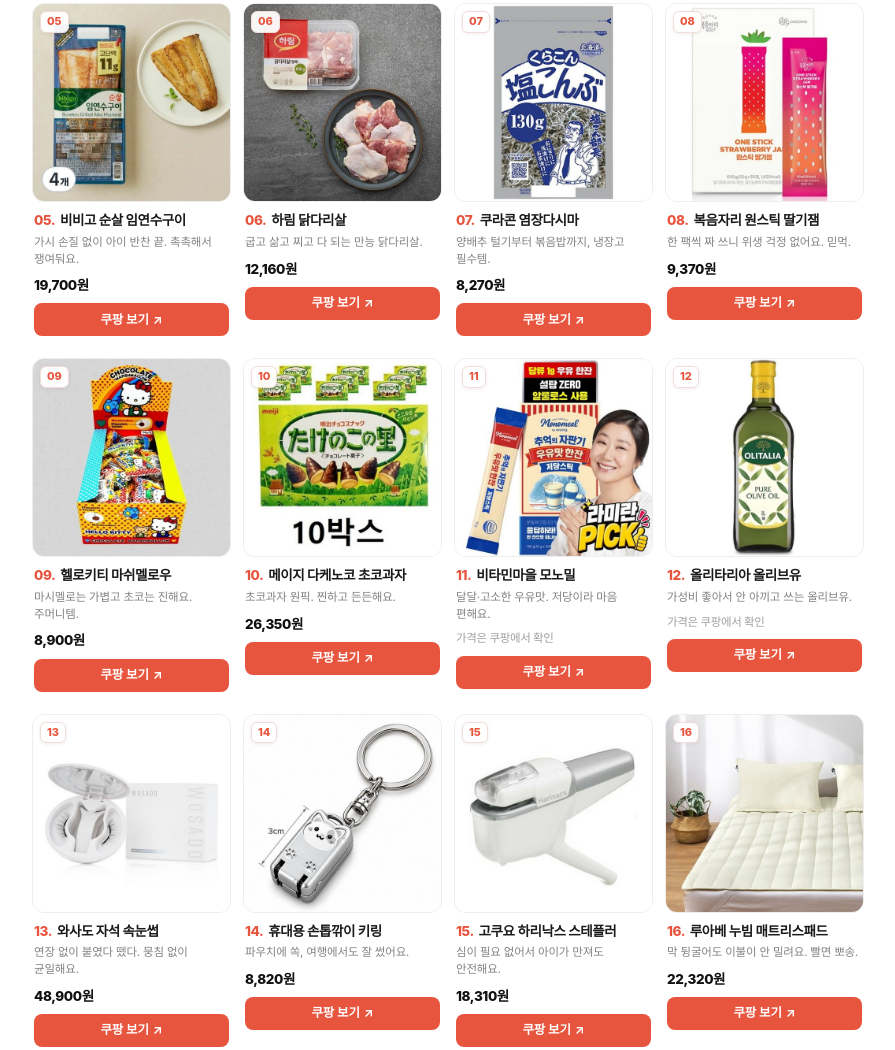
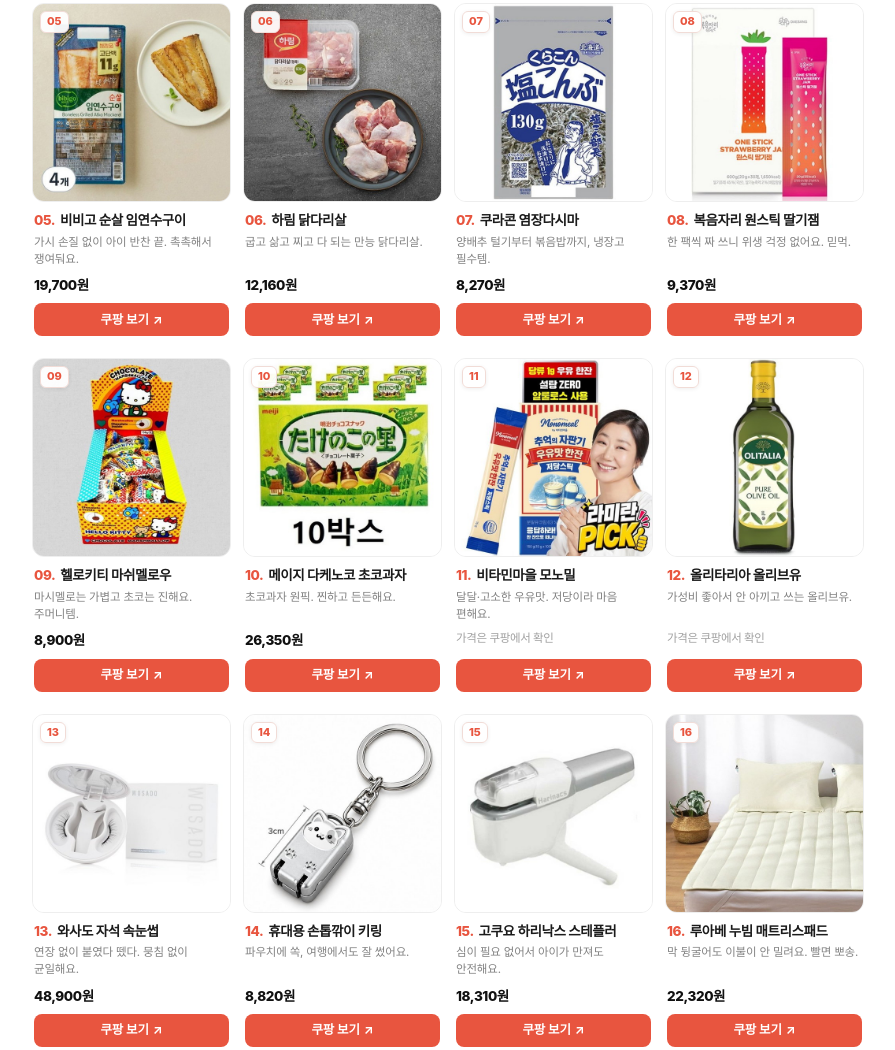
Before and after one commit to hachohee/picks, a plain HTML site: page index.html in a window 1280 px wide. Shown: the part 795-1845 px from the top of the page, without its empty margins (192-1087 px from the left). Drawn offline with Linux system fonts and the light colour scheme.

Commit message:
카드 가격·버튼 높이 정렬(한 줄 후기 2줄 고정)

```diff
--- a/index.html
+++ b/index.html
@@ -177,17 +177,18 @@
   .name .n{color:var(--brand);font-weight:800;margin-right:2px}
   .quote{
     margin:4px 0 0;
+    min-height:2.9em;
     font-size:11.5px;line-height:1.45;color:#828282;letter-spacing:-.015em;
     display:-webkit-box;-webkit-line-clamp:2;-webkit-box-orient:vertical;overflow:hidden;
   }
   .price{
-    margin:8px 0 0;
+    margin:8px 0 8px;
     font-size:13.5px;font-weight:800;letter-spacing:-.03em;color:#111;
   }
   .price.unknown{font-size:11.5px;font-weight:500;color:#a0a0a0}
   .buy{
     display:flex;align-items:center;justify-content:center;gap:4px;
-    margin-top:8px;height:33px;
+    margin-top:auto;padding-top:0;height:33px;
     border-radius:8px;background:var(--brand);
     color:#fff;font-size:12.5px;font-weight:700;letter-spacing:-.01em;
   }
```
